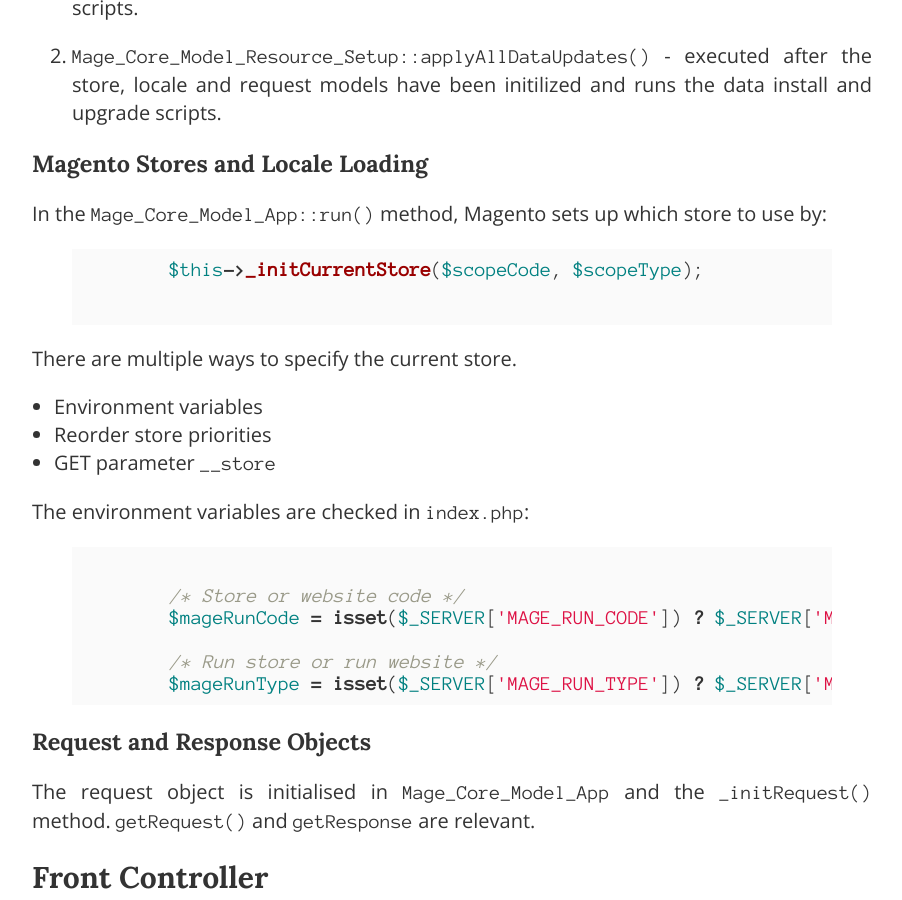
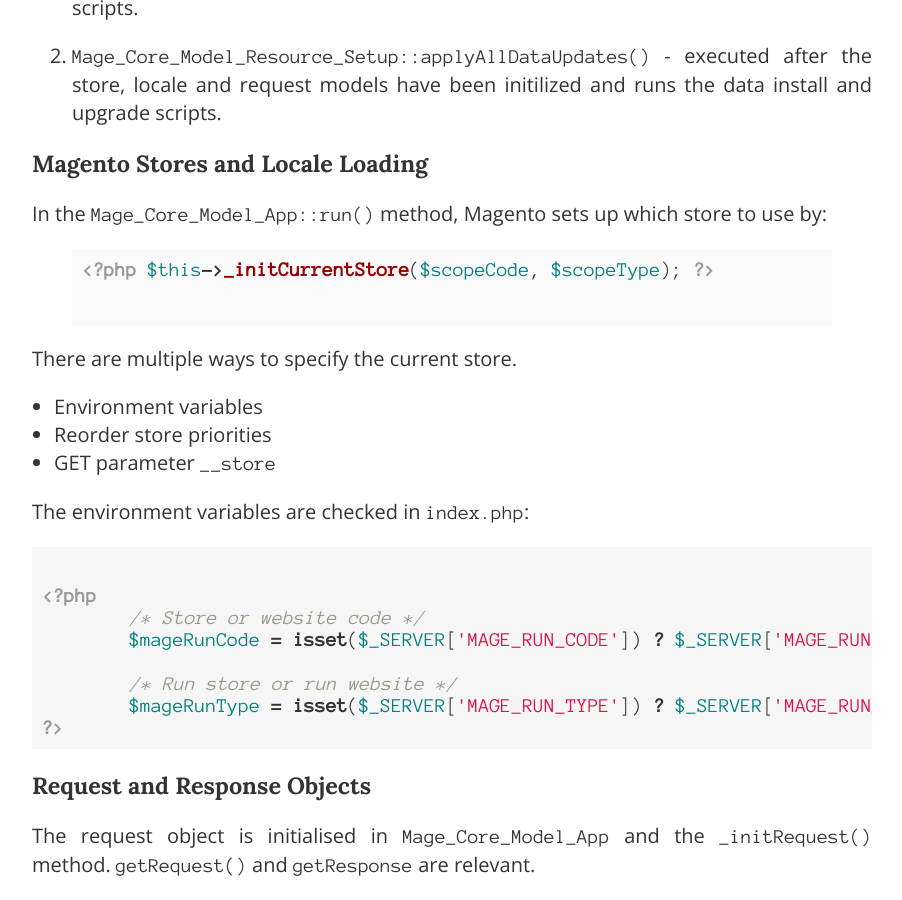
Before and after one commit to meanbee/magecert, a Jekyll site: the page built from request-flow.md, in a window 1280 px wide and 900 px high, scrolled down 2086 px. Shown: the whole window, without its empty margins (188-1090 px from the left). Built offline with Jekyll 4.4.1, drawn with Linux system fonts in a browser that asks for light colours; Markdown is read by kramdown in place of the engine named in the settings.

Commit message:
Code highlighting fixes.

````diff
--- a/request-flow.md
+++ b/request-flow.md
@@ -73,13 +73,15 @@
 
 The environment variables are checked in `index.php`:
 
-{% highlight php %}
+```php
+<?php
 	/* Store or website code */
 	$mageRunCode = isset($_SERVER['MAGE_RUN_CODE']) ? $_SERVER['MAGE_RUN_CODE'] : '';
 
 	/* Run store or run website */
 	$mageRunType = isset($_SERVER['MAGE_RUN_TYPE']) ? $_SERVER['MAGE_RUN_TYPE'] : 'store';
-{% endhighlight %}
+?>
+```
 
 ### Request and Response Objects
 
````
Also changed, not shown: other parts of request-flow.md (+1 -1 lines).
